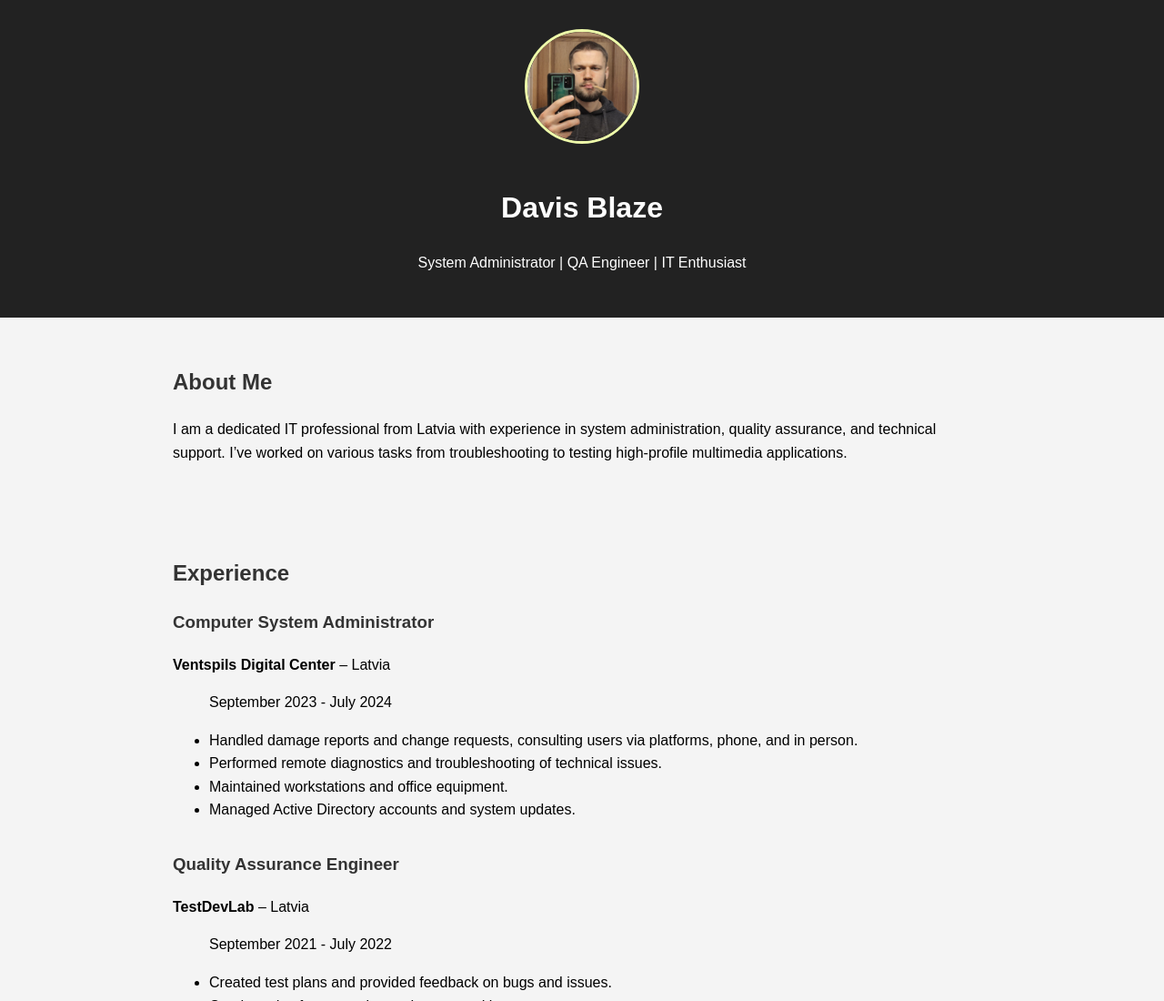
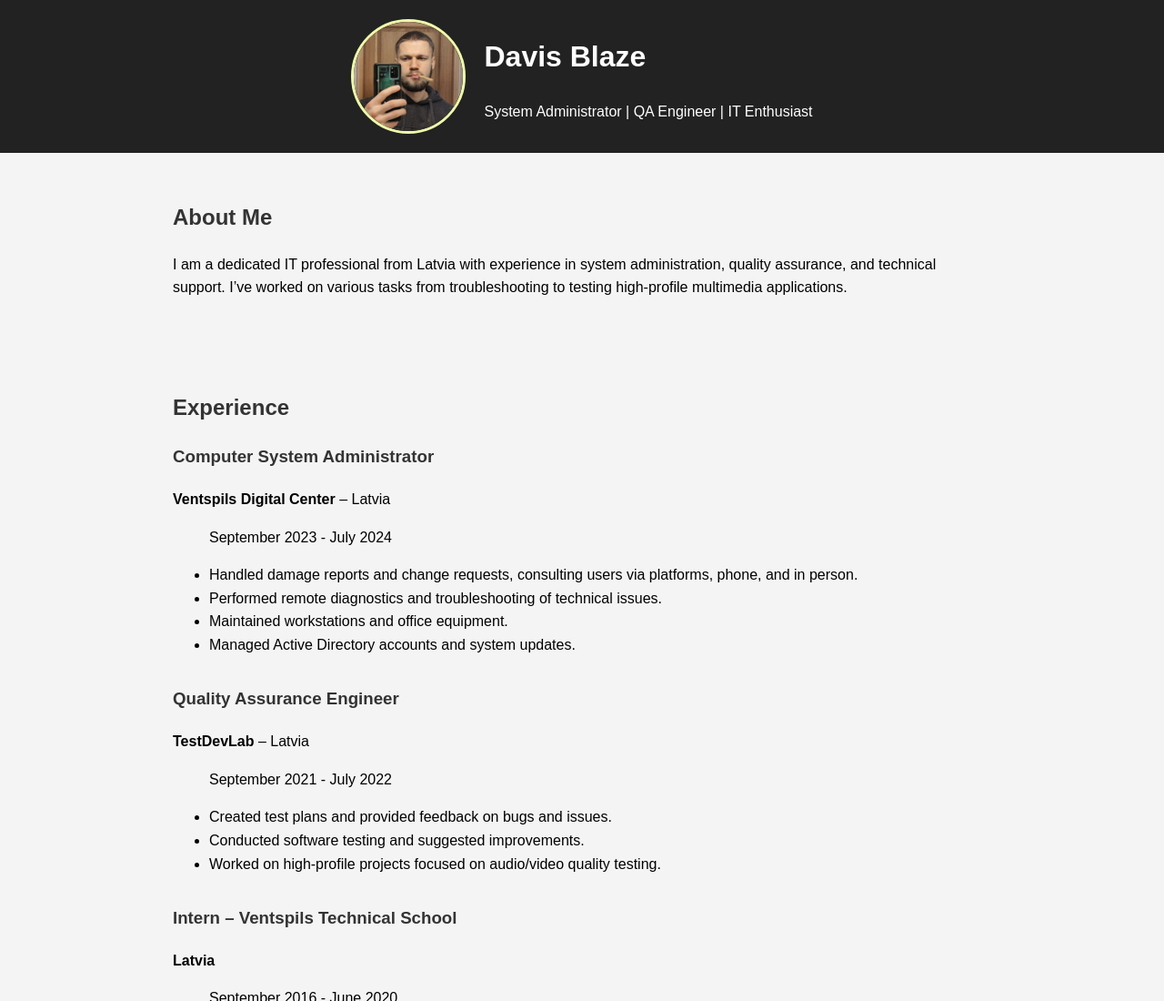
Before and after one commit to wnabepr0grammer/my_website, a plain HTML site: page index.html in a window 1280 px wide. Shown: the top 1100 px of the page at 91% size. Drawn offline with Linux system fonts and the light colour scheme.

Commit message:
Update style.css

```diff
--- a/style.css
+++ b/style.css
@@ -61,11 +61,24 @@ footer {
 
 }
 
+.header-container {
+  display: flex;
+  align-items: center;
+  gap: 20px; /* space between image and text */
+  padding: 1rem;
+  text-align: left;
+  justify-content: center;
+  flex-wrap: wrap; /* helps on smaller screens */
+}
+
 .profile-pic {
   width: 120px;
   height: 120px;
   object-fit: cover;
   border-radius: 50%;
   border: 3px solid #EEFBAA;
-  margin-bottom: 1rem;
 }
+
+.intro-text {
+  max-width: 600px;
+}
```
